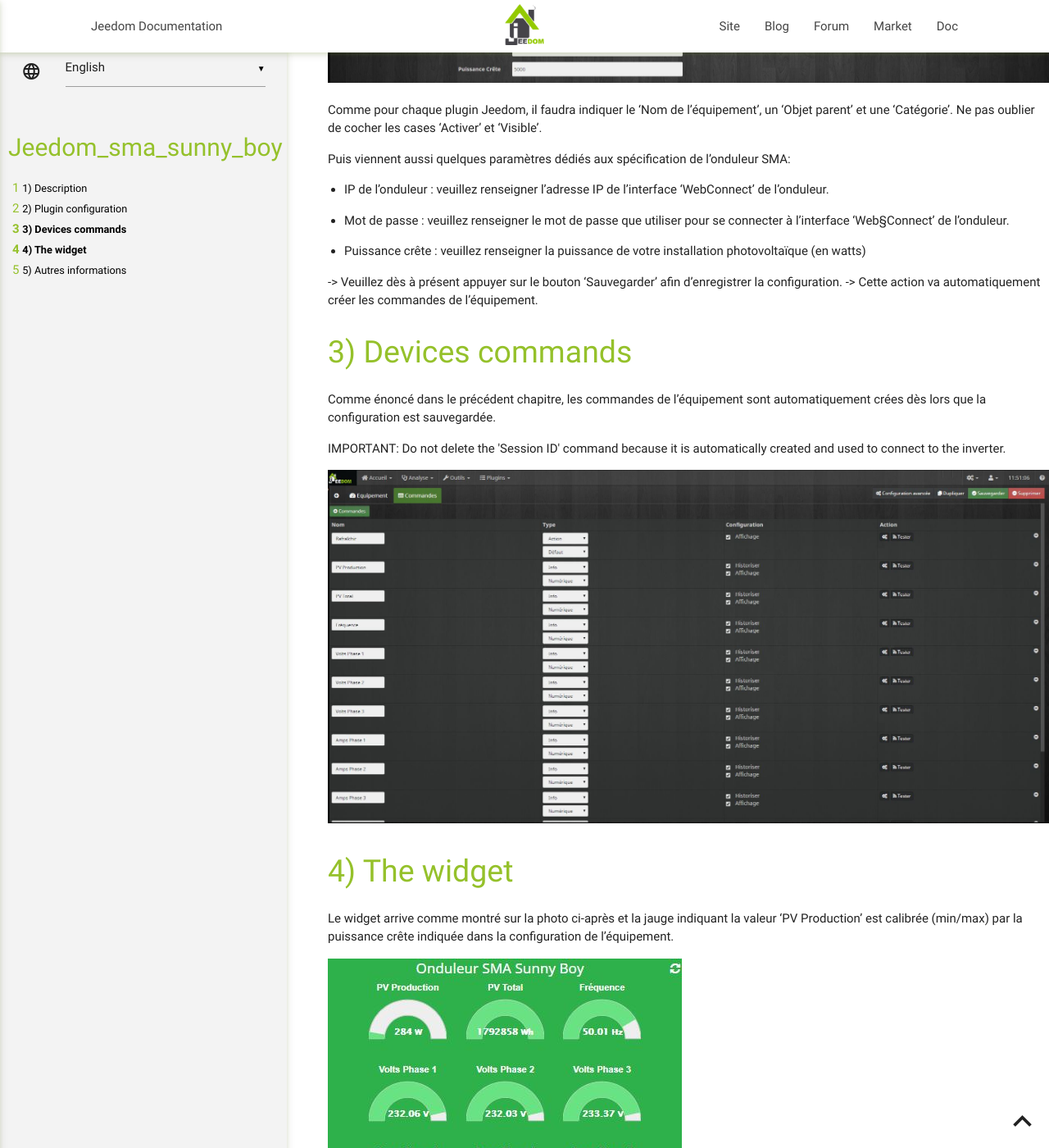
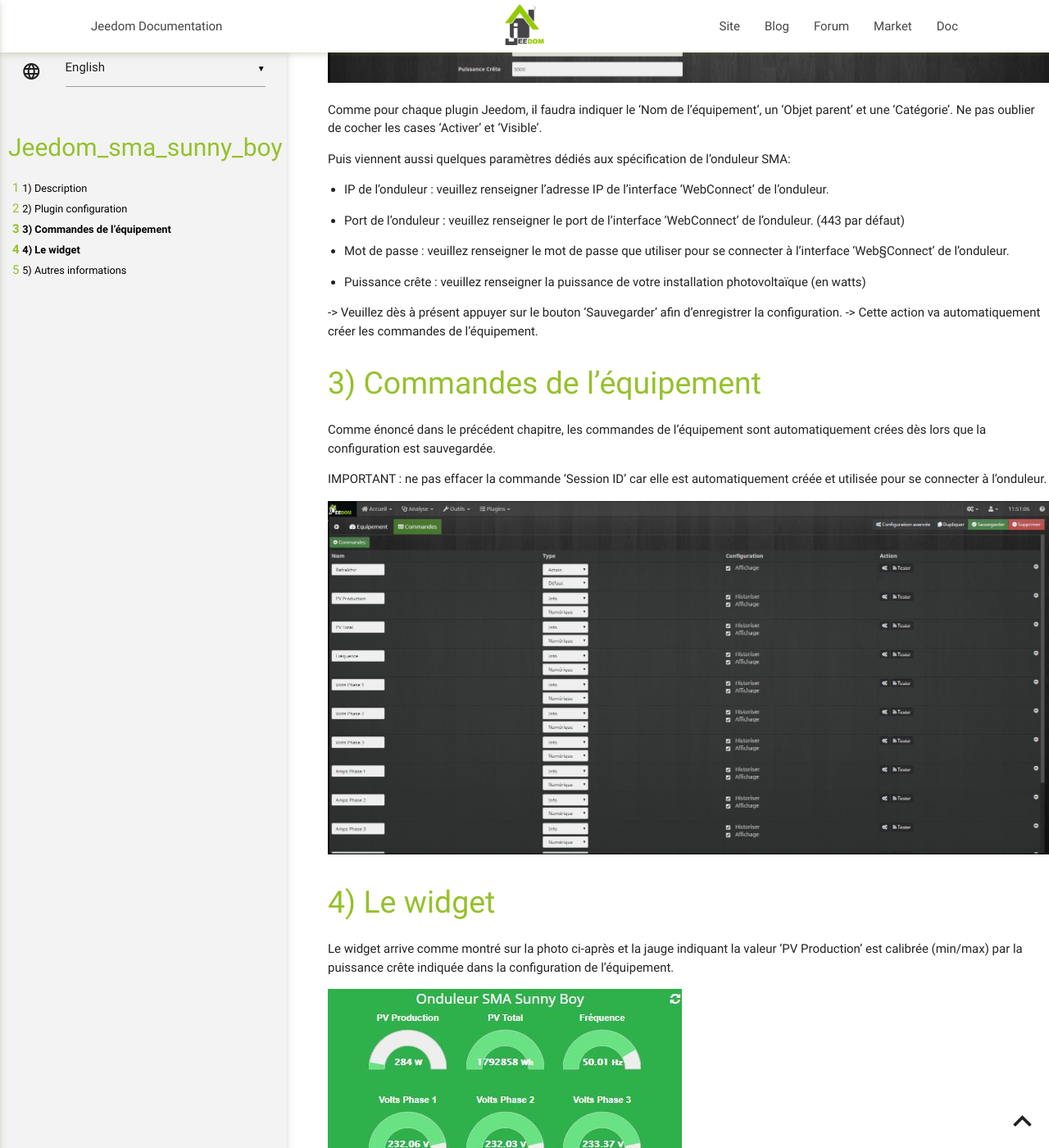
Before and after one commit to Sattaz/Jeedom_SMA_Sunny_Boy, a Jekyll site: the page built from docs/en_US/index.md, in a window 1280 px wide and 1400 px high, scrolled down 566 px. Shown: the whole window at 82% size. Built offline with Jekyll 4.4.1, drawn with Linux system fonts in a browser that asks for light colours; our own code applies the rules of GitHub Pages for plain Markdown files; some of the changed text lies outside the part shown.

Commit message:
[ROBOT] Action all

```diff
--- a/docs/en_US/index.md
+++ b/docs/en_US/index.md
@@ -20,6 +20,8 @@ Puis viennent aussi quelques paramètres dédiés aux spécification de l'ondule
 
 -   IP de l'onduleur : veuillez renseigner l'adresse IP de l'interface 'WebConnect' de l'onduleur.
 
+-   Port de l'onduleur : veuillez renseigner le port de l'interface 'WebConnect' de l'onduleur. (443 par défaut)
+
 -   Mot de passe : veuillez renseigner le mot de passe que utiliser pour se connecter à l'interface 'Web§Connect' de l'onduleur.
 
 -   Puissance crête : veuillez renseigner la puissance de votre installation photovoltaïque (en watts)
@@ -27,18 +29,18 @@ Puis viennent aussi quelques paramètres dédiés aux spécification de l'ondule
 -> Veuillez dès à présent appuyer sur le bouton 'Sauvegarder' afin d'enregistrer la configuration.
 -> Cette action va automatiquement créer les commandes de l'équipement.
 
-Devices commands
+Commandes de l'équipement
 ===
 
 Comme énoncé dans le précédent chapitre, les commandes de l'équipement sont automatiquement crées dès lors que la configuration est sauvegardée.
 
-IMPORTANT: Do not delete the &#39;Session ID&#39; command because it is automatically created and used to connect to the inverter.
+IMPORTANT : ne pas effacer la commande 'Session ID' car elle est automatiquement créée et utilisée pour se connecter à l'onduleur.
 
 ![SunnyBoy](https://sattaz.github.io/Jeedom_SMA_Sunny_Boy/pictures/SMA_SunnyBoy_3.jpg)
 
 
 
-The widget
+Le widget
 ===
 
 Le widget arrive comme montré sur la photo ci-après et la jauge indiquant la valeur 'PV Production' est calibrée (min/max) par la puissance crête indiquée dans la configuration de l'équipement.
@@ -52,5 +54,5 @@ Libre à vous de modifier le widget afin de l'adapter à votre style de présent
 Autres informations
 ===
 
-* The plugin refreshed the data every minute.
+* Le plugin rafraîchi les données toutes les minutes.
 * Vous pouvez créer plusieurs équipements pour gérer les onduleurs d'une ferme photovoltaïque.
```
Also changed, not shown: docs/de_DE/changelog.md (+3 -1 lines), docs/de_DE/index.md (+2 -0 lines), docs/en_US/changelog.md (+3 -1 lines), docs/es_ES/changelog.md (+3 -1 lines), docs/es_ES/index.md (+2 -0 lines).
